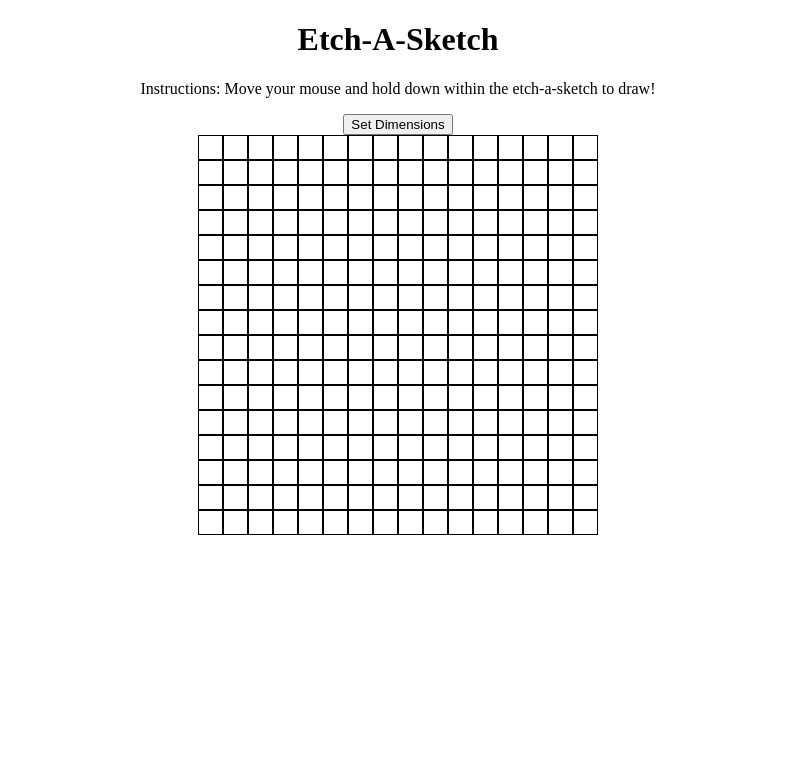
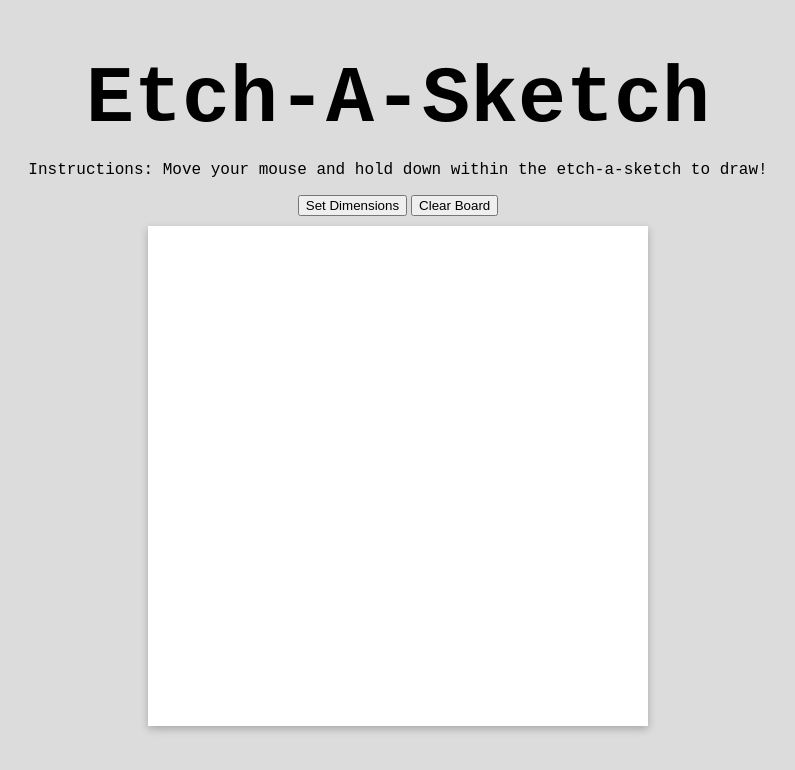
Before and after one commit to dtimput/Etch-a-Sketch, a plain HTML site: page index.html in a window 1280 px wide. Shown: the whole page, without its empty margins (242-1037 px from the left). Drawn offline with Linux system fonts and the light colour scheme.

Commit message:
Cleaned up page + Added better dimension logic, with clear board.

```diff
--- a/index.html
+++ b/index.html
@@ -13,10 +13,12 @@
         <h1 class="title">Etch-A-Sketch</h1>
         <p class ="description">Instructions: Move your mouse and hold down within the etch-a-sketch to draw!</p>
         <button class="setDimensions">Set Dimensions</button>
+        <button class="clearBoard">Clear Board</button>
     </div>
+    <div class ="webpage">
+        <div class="container">
 
-    <div class="container">
-
+        </div>
     </div>
 </body>
 </html>
--- a/script.js
+++ b/script.js
@@ -10,7 +10,8 @@ function createGrid(size){
         horizontal.classList.add('pixel');
         container.appendChild(horizontal);
     }
-    container.style.gridTemplateColumns = `repeat(${size}, 25px)`
+    container.style.gridTemplateColumns = `repeat(${size}, 1fr)`;
+    container.style.gridTemplateRows = `repeat(${size}, 1r)`;
     const pixels = document.querySelectorAll('.pixel');
     pixels.forEach(pixel => pixel.addEventListener('mouseover', colorize));
 }
@@ -27,8 +28,8 @@ function colorize(e){
 }
 
 function setDimensions(){
-    let input = prompt('Enter a Number between 2-30 to set the length of your drawing pad!');
-    if(input >= 2 && input <=30){
+    let input = prompt('Enter a Number between 2-100 to set the length of your drawing pad!');
+    if(input >= 2 && input <=100){
         removeGrid();
         createGrid(input);
     }
@@ -44,11 +45,19 @@ function checkMouseUp(e){
     mouseDown = false;
 }
 
+function clearBoard(){
+    const pixels = document.querySelectorAll('.pixel');
+    pixels.forEach(pixel => pixel.style.backgroundColor = 'white');
+}
+
 createGrid(16);
 
 //Event Listeners
 const dimensionButton = document.querySelector('.setDimensions');
 dimensionButton.addEventListener('click', setDimensions);
 
+const clearButton = document.querySelector('.clearBoard');
+clearButton.addEventListener('click', clearBoard);
+
 container.addEventListener('mousedown', checkMouseDown);
 container.addEventListener('mouseup', checkMouseUp);
--- a/style.css
+++ b/style.css
@@ -1,11 +1,30 @@
 * {
     box-sizing: border-box;
 }
+body{
+    background-color: gainsboro;
+}
 
+.title{
+    font-family: monospace;
+    font-size: 80px;
+    margin-bottom: 0;
+}
+
+.description{
+    font-family: monospace;
+    font-size: 16px;
+}
+.webpage{
+    display: flex;
+    justify-content: center;
+}
 .container{
     display: grid;
-    justify-content: center;
-
+    box-shadow: rgba(0, 0, 0, 0.24) 0px 3px 8px;
+    width: 500px;
+    height: 500px;
+    background-color: white;
 }
 
 .information{
@@ -15,7 +34,11 @@
 
 
 .pixel{
-    border: 1px solid black;
-    height: 25px;
-    width: 25px;
+
+    height: 1fr;
+    width: 1fr;
 }
+
+.clearBoard, .setDimensions{
+    margin-bottom: 10px;
+}
```
